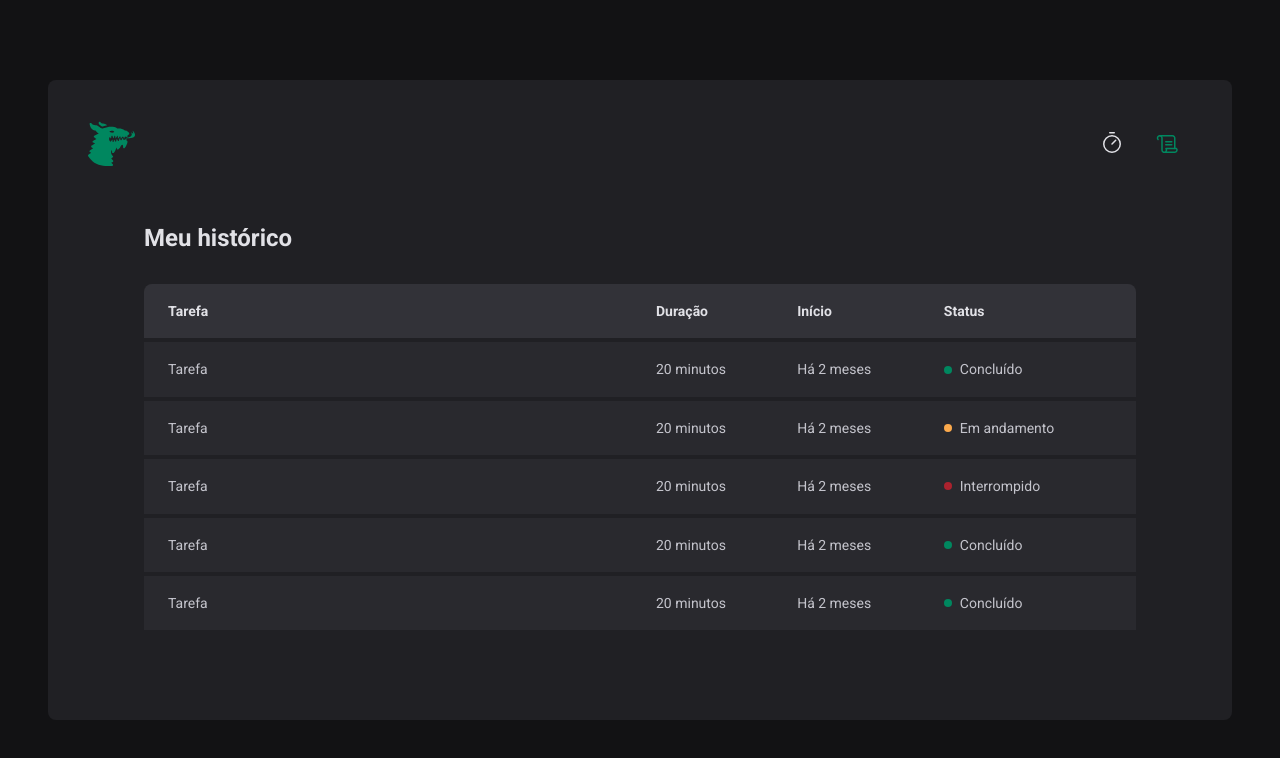
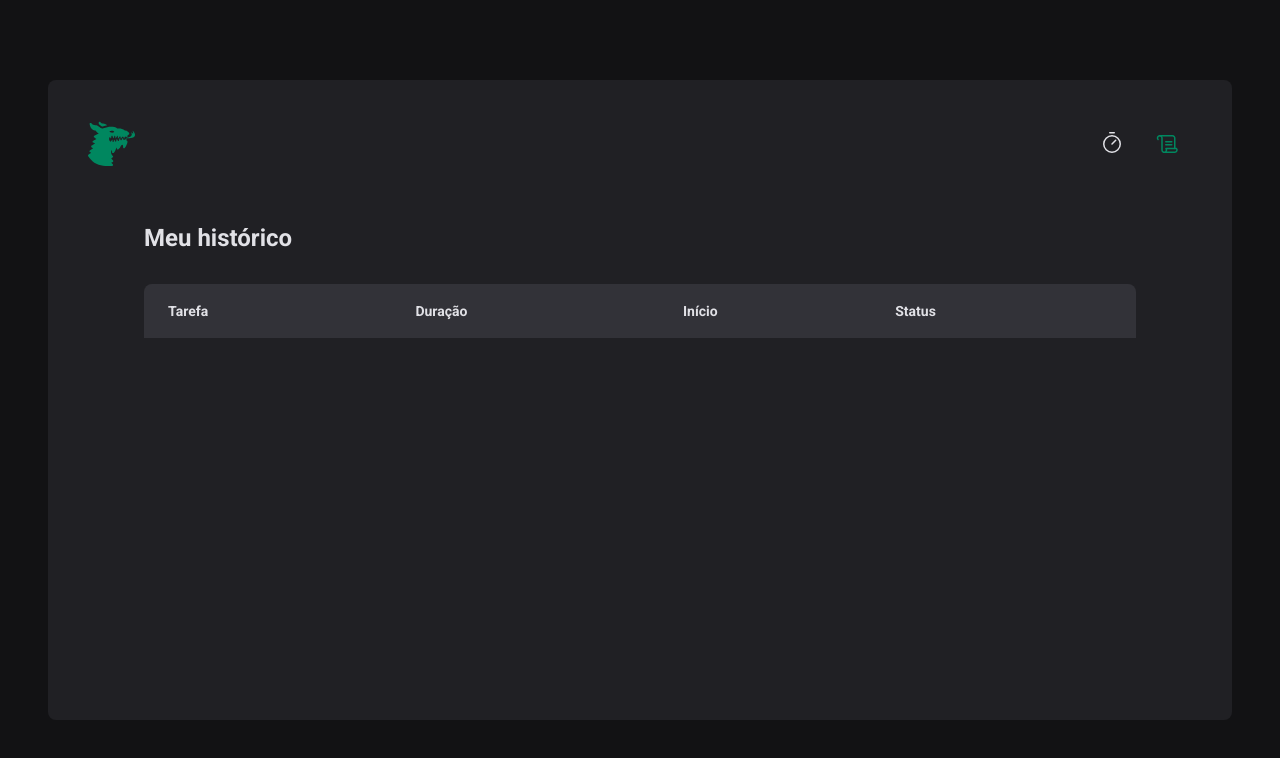
Before and after one commit to danvieira97/ignite-timer-pomodoro, a React (Vite) app: page /history in a window 1280 px wide. Shown: the top 758 px of the page. Built offline with nearby package versions, Linux system fonts and the light colour scheme.

Commit message:
feat: add Cycles on History page

```diff
--- a/src/pages/History/index.tsx
+++ b/src/pages/History/index.tsx
@@ -1,6 +1,12 @@
+import { useContext } from 'react'
 import { HistoryContainer, HistoryList, Status } from './styles'
+import { formatDistanceToNow } from 'date-fns'
+import ptBR from 'date-fns/locale/pt-BR'
+import { CyclesContext } from '../../contexts/CyclesContext'
 
 export default function History() {
+  const { cycles } = useContext(CyclesContext)
+
   return (
     <HistoryContainer>
       <h1>Meu histórico</h1>
@@ -16,46 +22,31 @@
             </tr>
           </thead>
           <tbody>
-            <tr>
-              <td>Tarefa</td>
-              <td>20 minutos</td>
-              <td>Há 2 meses</td>
-              <td>
-                <Status statusColor="green">Concluído</Status>
-              </td>
-            </tr>
-            <tr>
-              <td>Tarefa</td>
-              <td>20 minutos</td>
-              <td>Há 2 meses</td>
-              <td>
-                <Status statusColor="yellow">Em andamento</Status>
-              </td>
-            </tr>
-            <tr>
-              <td>Tarefa</td>
-              <td>20 minutos</td>
-              <td>Há 2 meses</td>
-              <td>
-                <Status statusColor="red">Interrompido</Status>
-              </td>
-            </tr>
-            <tr>
-              <td>Tarefa</td>
-              <td>20 minutos</td>
-              <td>Há 2 meses</td>
-              <td>
-                <Status statusColor="green">Concluído</Status>
-              </td>
-            </tr>
-            <tr>
-              <td>Tarefa</td>
-              <td>20 minutos</td>
-              <td>Há 2 meses</td>
-              <td>
-                <Status statusColor="green">Concluído</Status>
-              </td>
-            </tr>
+            {cycles.map((cycle) => {
+              return (
+                <tr key={cycle.id}>
+                  <td>{cycle.task}</td>
+                  <td>{cycle.minutesAmount} minutos</td>
+                  <td>
+                    {formatDistanceToNow(cycle.startDate, {
+                      addSuffix: true,
+                      locale: ptBR,
+                    })}
+                  </td>
+                  <td>
+                    {cycle.finishedDate && (
+                      <Status statusColor="green">Concluído</Status>
+                    )}
+                    {cycle.interruptedDate && (
+                      <Status statusColor="red">Interrompido</Status>
+                    )}
+                    {!cycle.finishedDate && !cycle.interruptedDate && (
+                      <Status statusColor="yellow">Em andamento</Status>
+                    )}
+                  </td>
+                </tr>
+              )
+            })}
           </tbody>
         </table>
       </HistoryList>
```
